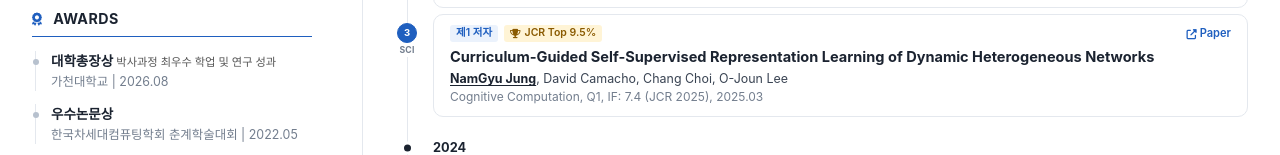
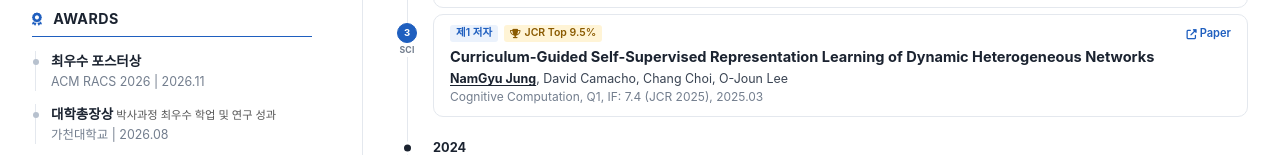
Before and after one commit to Namgyu97/namgyu97.github.io, a plain HTML site: page index.html in a window 1280 px wide. Shown: the part 1632-1787 px from the top of the page. Drawn offline with nearby package versions, Linux system fonts and the light colour scheme; a web font is replaced by a local one.

Commit message:
Update index.html

```diff
--- a/index.html
+++ b/index.html
@@ -192,6 +192,15 @@
 
             <div class="section-title"><i class="fas fa-award"></i> AWARDS</div>
             <div class="award-grid">
+              <div class="sidebar-timeline">
+                <div class="sidebar-timeline-item" style="margin-bottom: 0;">
+                  <div class="sidebar-marker"></div>
+                  <div class="sidebar-timeline-content">
+                    <div class="edu-degree" style="word-break: keep-all; text-align: left;">최우수 포스터상</div>
+                    <div class="edu-univ">ACM RACS 2026 | 2026.11</div>
+                  </div>
+                </div>
+              </div>
               <div class="sidebar-timeline">
                 <div class="sidebar-timeline-item" style="margin-bottom: 0;">
                   <div class="sidebar-marker"></div>
```
